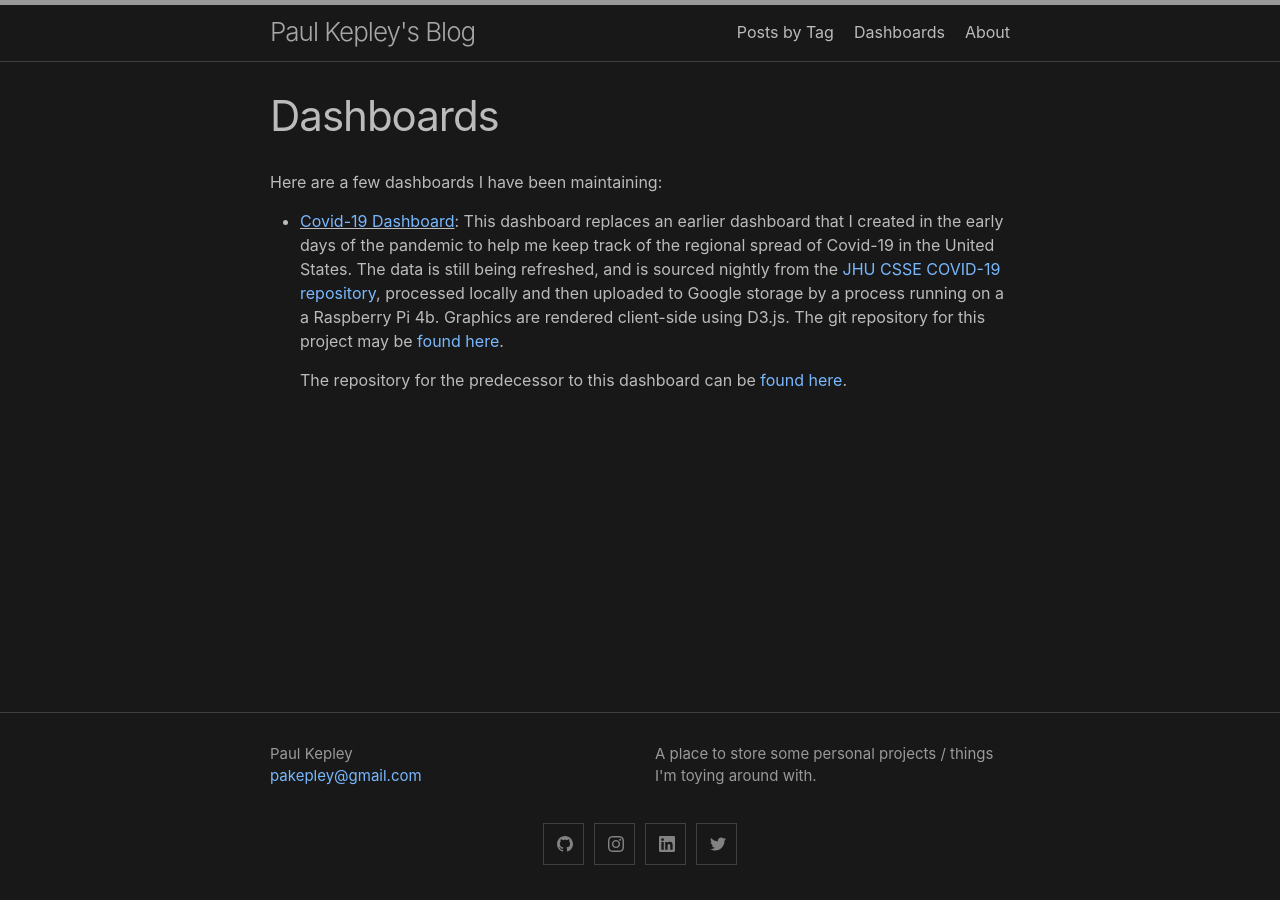
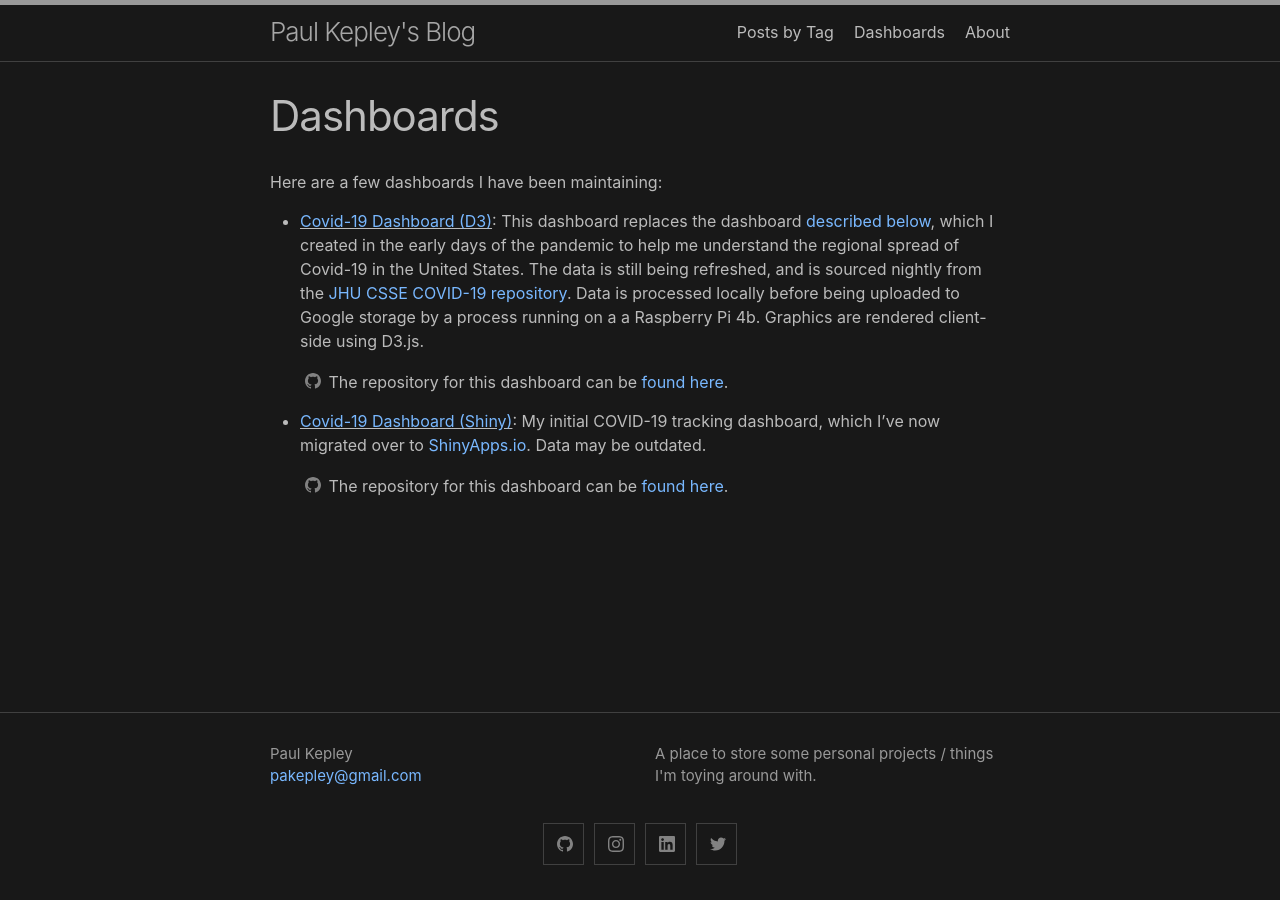
Before and after one commit to pkepley/pkepley.github.io, a Jekyll site: the page built from dash.md, in a window 1280 px wide. Built offline with Jekyll 4.4.1, drawn with Linux system fonts in a browser that asks for light colours.

Commit message:
Adding Github icon + Adding link to Shiny dashboard.

```diff
--- a/dash.md
+++ b/dash.md
@@ -5,12 +5,19 @@
 
 Here are a few dashboards I have been maintaining:
 
-- <u><a href ="https://storage.googleapis.com/paulkepley.com/c19-dash-v2/index.html">Covid-19 Dashboard</a></u>: This
-  dashboard replaces an earlier dashboard that I created in the early days of the pandemic to
-  help me keep track of the regional spread of Covid-19 in the United
-  States. The data is still being refreshed, and is sourced nightly from the [JHU CSSE COVID-19 repository](https://github.com/CSSEGISandData/COVID-19), processed locally and then uploaded to Google storage by a process running on a a Raspberry Pi 4b. Graphics are rendered client-side using D3.js. The git repository for this project may be [found here](https://github.com/pkepley/c19-dash-v2/).
+- <u><a href ="https://storage.googleapis.com/paulkepley.com/c19-dash-v2/index.html">Covid-19 Dashboard (D3)</a></u>: This
+  dashboard replaces the dashboard <a href="#old-covid-dashboard">described below</a>, which I created in the early days of the pandemic to
+  help me understand the regional spread of Covid-19 in the United
+  States. The data is still being refreshed, and is sourced nightly from the [JHU CSSE COVID-19 repository](https://github.com/CSSEGISandData/COVID-19). Data is processed locally before being uploaded to Google storage by a process running on a a Raspberry Pi 4b. Graphics are rendered client-side using D3.js.
 
-  The repository for the predecessor to this dashboard can be [found here](https://github.com/pkepley/c19-dash/).
+  <span><svg class="svg-icon grey" style="vertical-align:-0.1875em"><use xlink:href="{{ '/assets/minima-social-icons.svg#github' | relative_url }}"></use></svg>
+  The repository for this dashboard can be [found here](https://github.com/pkepley/c19-dash-v2/).</span>
+
+
+- <u><a href="https://pakepley.shinyapps.io/c19-dash/">Covid-19 Dashboard (Shiny)</a></u><a id="old-covid-dashboard"></a>: My initial COVID-19 tracking dashboard, which I've now migrated over to [ShinyApps.io](https://www.shinyapps.io). Data may be outdated.
+
+  <span><svg class="svg-icon grey" style="vertical-align:-0.1875em"><use xlink:href="{{ '/assets/minima-social-icons.svg#github' | relative_url }}"></use></svg>
+  The repository for this dashboard can be [found here](https://github.com/pkepley/c19-dash/).</span>
 
 <!-- - <u><a href = "https://www.paulkepley.com/weather-app">Weather Forecast Accuracy Dashboard</a></u>: This dashboard -->
 <!--   resulted from a series of lunch conversations about the weather. The -->
```
